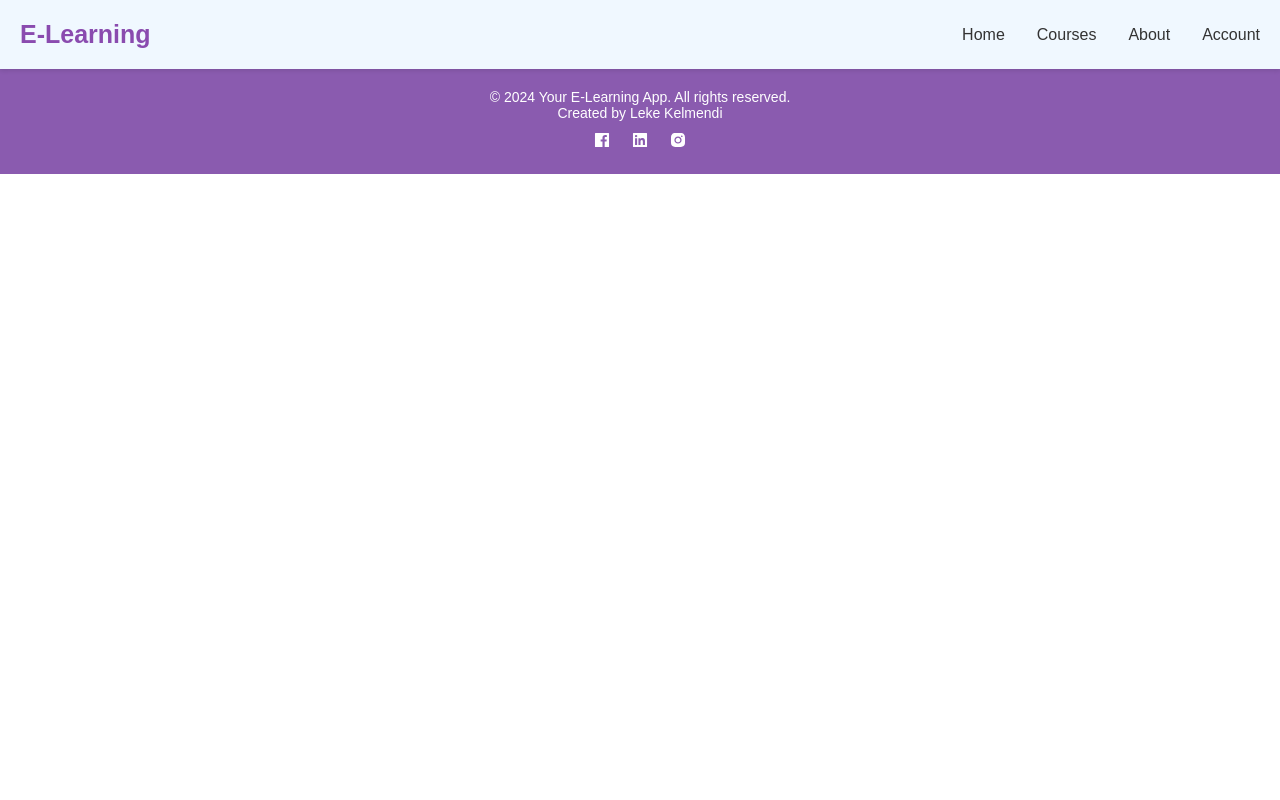
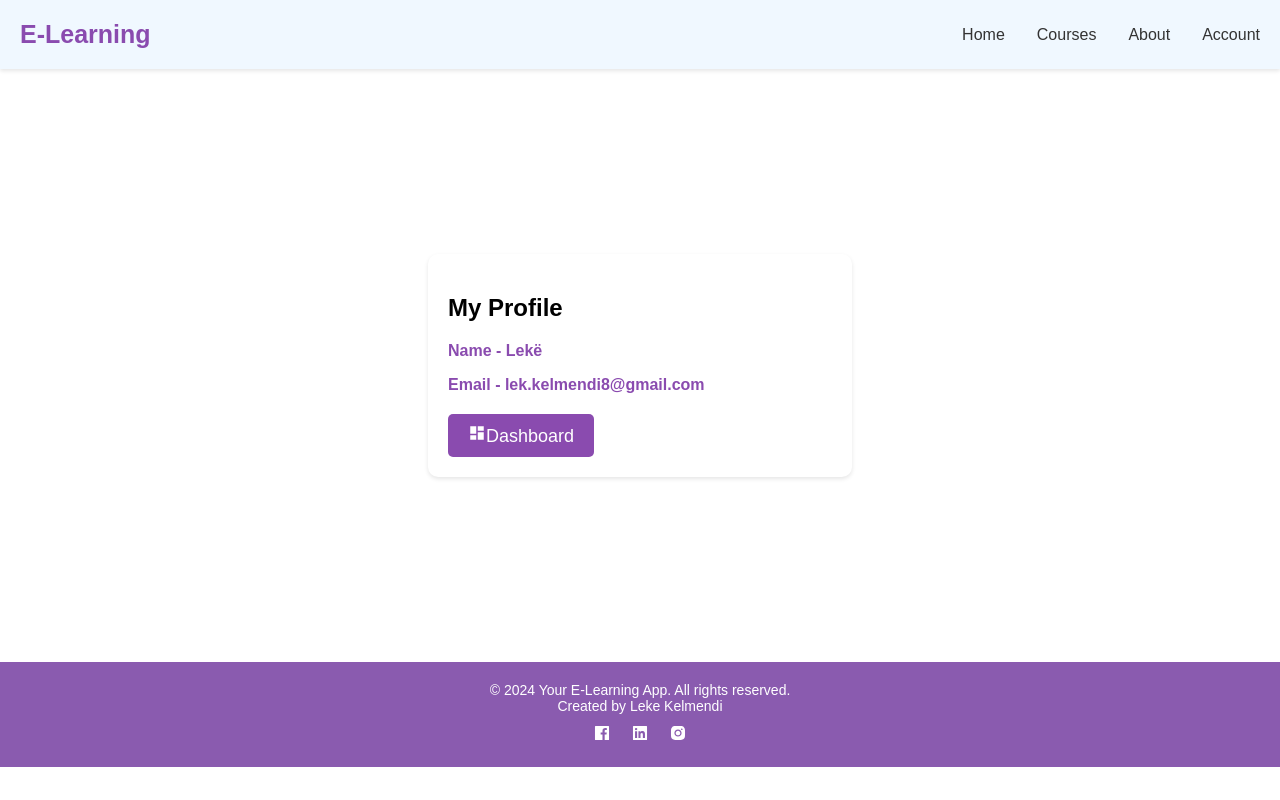
Before and after one commit to Lekkelmendi7/LearningManagementSystem, a React (Vite) app in the folder frontend/vite-project/: page /account in a window 1280 px wide. Built offline with nearby package versions, Linux system fonts and the light colour scheme.

Commit message:
Creating the Account page

```diff
--- a/frontend/vite-project/src/App.jsx
+++ b/frontend/vite-project/src/App.jsx
@@ -8,6 +8,7 @@ import Register from './pages/auth/Register';
 import Verify from './pages/auth/Verify';
 import Footer from './components/footer/Footer';
 import About from './pages/about/About';
+import Account from './pages/account/Account';
 
 const App = () => {
   return <>
@@ -19,6 +20,7 @@ const App = () => {
     <Route path='/login' element={<Login/>} />
     <Route path='/register' element={<Register />} />
     <Route path='/verify' element={<Verify />} />
+    <Route path='/account' element={<Account />} />
   </Routes>
   <Footer />
   </BrowserRouter>
--- /dev/null
+++ b/frontend/vite-project/src/pages/account/Account.jsx
@@ -0,0 +1,25 @@
+import React from 'react';
+import {MdDashboard} from 'react-icons/md';
+import './account.css';
+const Account = () => {
+  return (
+    <div>
+        <div className='profile'>
+            <h2>My Profile</h2>
+            <div className='profile-info'>
+                <p>
+                    <strong>Name - Lekë</strong>
+                </p>
+
+                <p>
+                    <strong>Email - lek.kelmendi8@gmail.com</strong>
+                </p>
+
+                <button className='common-btn'><MdDashboard />Dashboard</button>
+            </div>
+        </div>
+    </div>
+  )
+}
+
+export default Account
--- /dev/null
+++ b/frontend/vite-project/src/pages/account/account.css
@@ -0,0 +1,28 @@
+.profile {
+    background-color: white;
+    padding: 20px;
+    border-radius: 10px;
+    box-shadow: 0px 2px 4px rgba(0, 0, 0, 0.1);
+    width: 30%;
+    margin: 185px auto;
+
+    @media (max-width: 768px) {
+      padding: 10px;
+      width: 80%;
+      margin: 90px auto;
+    }
+
+    .profile-info {
+      text-align: left;
+      margin-top: 15px;
+
+      p {
+        margin-bottom: 10px;
+        color: #333;
+
+        strong {
+          color: #8a4baf;
+        }
+      }
+    }
+  }
```
